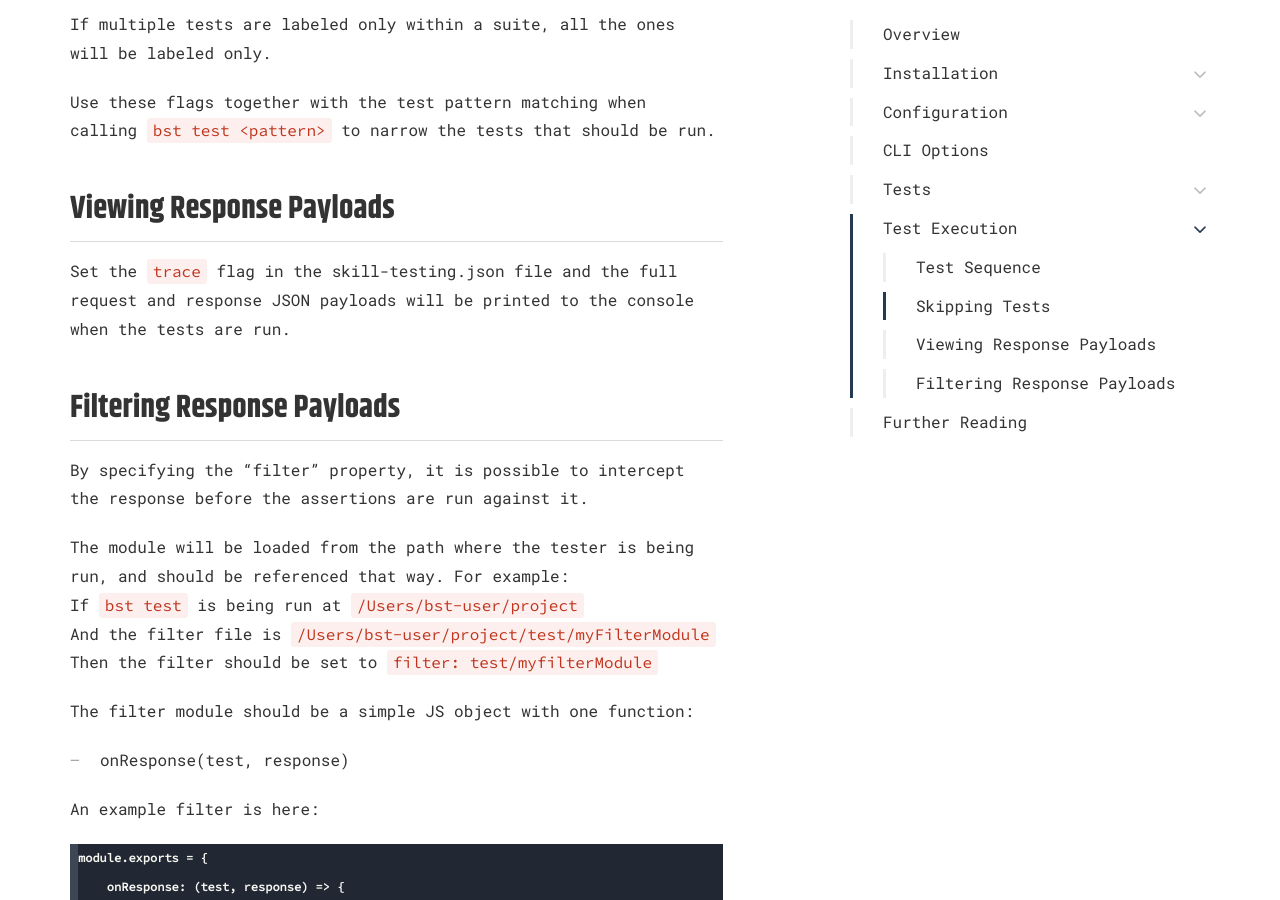
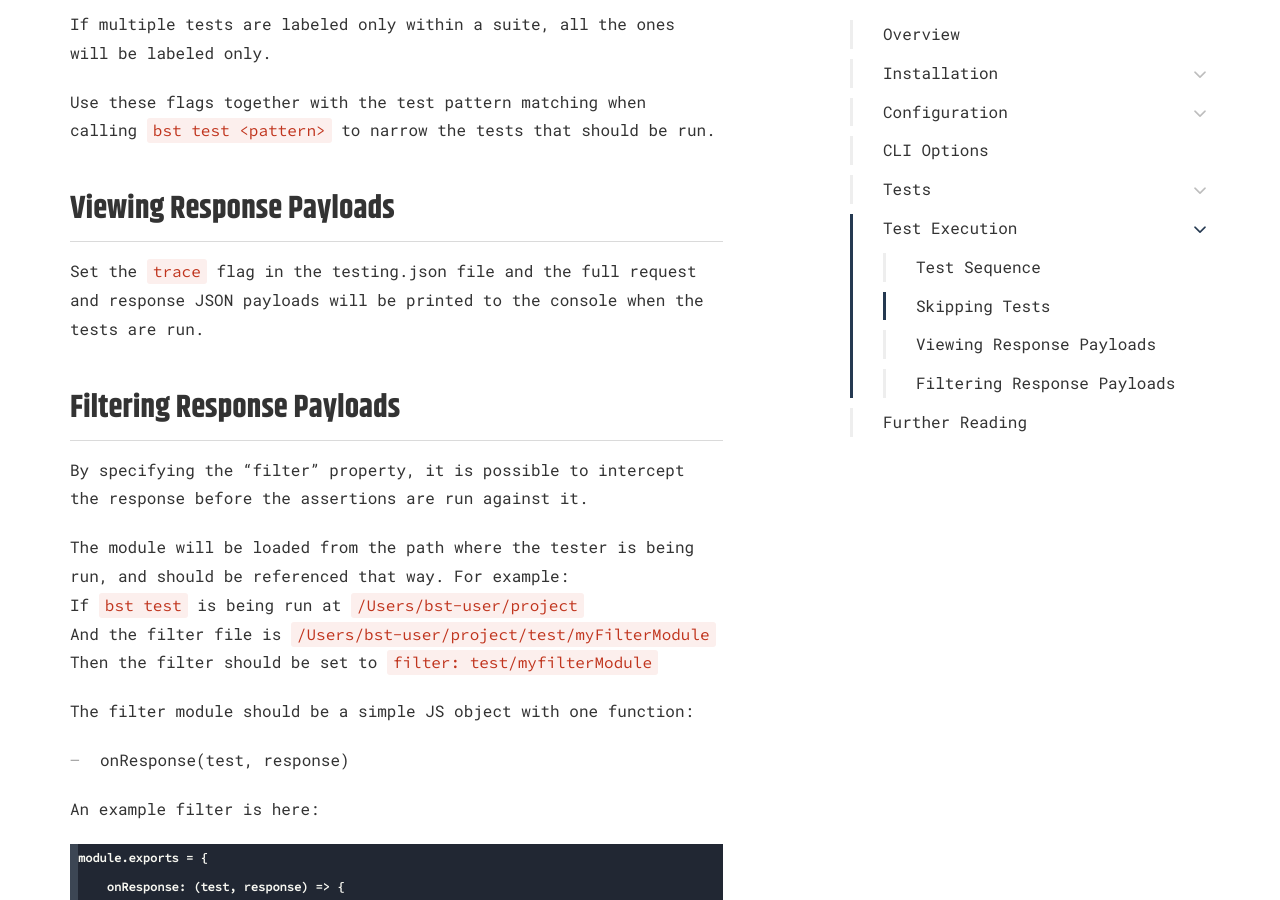
Before and after one commit to bespoken/bespoken-docs, a Jekyll site: the page built from end-to-end/guide.md, in a window 1280 px wide and 900 px high, scrolled down 13217 px. Built offline with Jekyll 4.4.1, drawn with Linux system fonts in a browser that asks for light colours; some web fonts are replaced; some of the changed text lies outside the part shown.

Commit message:
Change skill-testing.json to testing.json

````diff
--- a/end-to-end/guide.md
+++ b/end-to-end/guide.md
@@ -55,7 +55,7 @@
 First, you need to setup a virtual device, which allows for interaction via text and API with Alexa and Google Assistant. See [here for instructions](../setup).
 
 # Configuration
-Global configuration options for testing skills can be set in the `skill-testing.json` file, which is typically kept at the root level of your project.
+Global configuration options for testing skills can be set in the `testing.json` file, which is typically kept at the root level of your project.
 
 These options can include overriding Jest options, as well as setting skill testing specific ones.
 
@@ -83,7 +83,7 @@
 
 [Learn what these do here](https://facebook.github.io/jest/docs/en/configuration.html).
 
-An example `skill-testing.json` file for end-to-end tests:
+An example `testing.json` file for end-to-end tests:
 ```
 {
     "findReplace": {
@@ -400,7 +400,7 @@
 Use these flags together with the test pattern matching when calling `bst test <pattern>` to narrow the tests that should be run.
 
 ## Viewing Response Payloads
-Set the `trace` flag in the skill-testing.json file and the full request and response JSON payloads will be printed to the console when the tests are run.
+Set the `trace` flag in the testing.json file and the full request and response JSON payloads will be printed to the console when the tests are run.
 
 ## Filtering Response Payloads
 By specifying the "filter" property, it is possible to intercept the response before the assertions are run against it.
````
Also changed, not shown: end-to-end/setup.md (+1 -1 lines), unit-testing/guide.md (+3 -3 lines).
